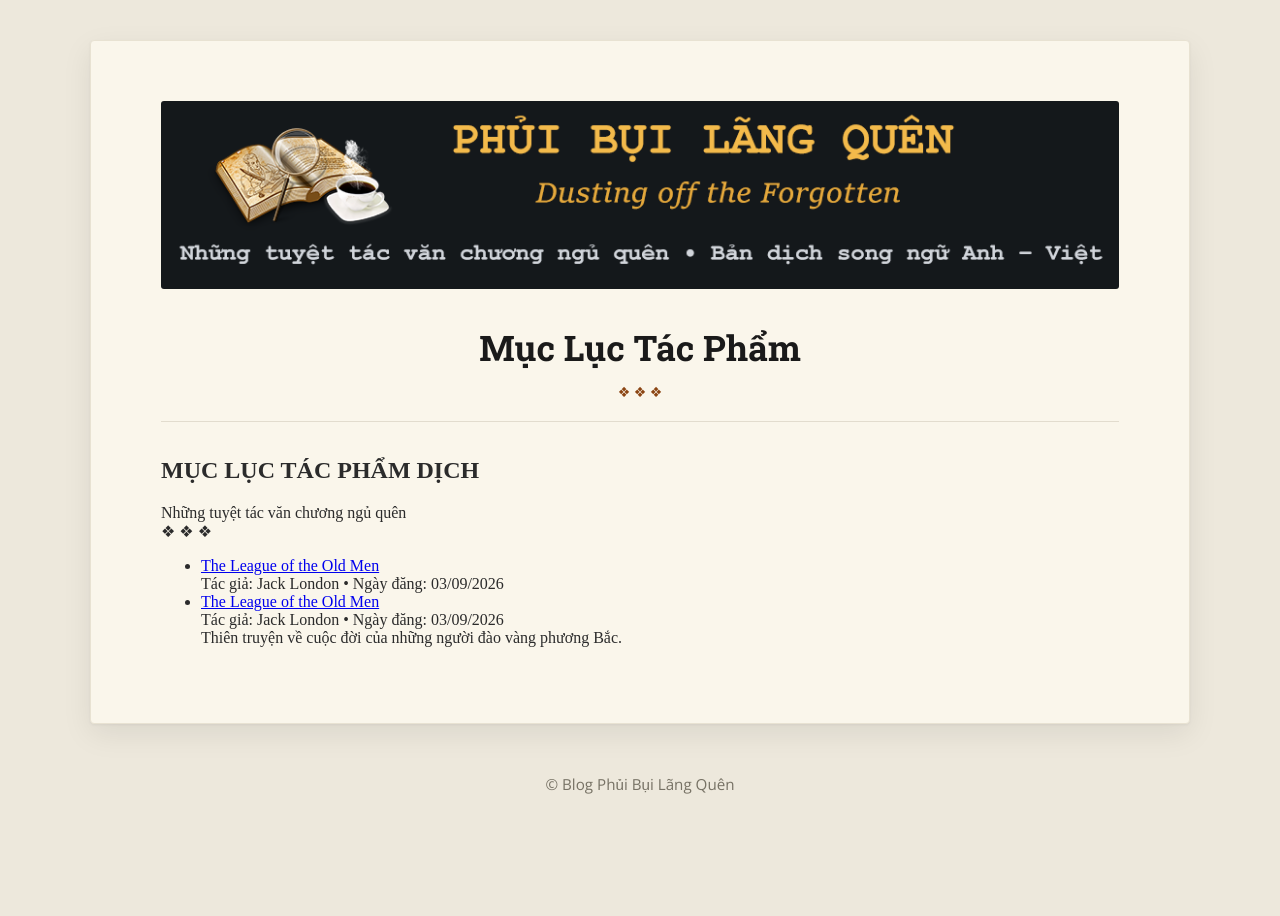
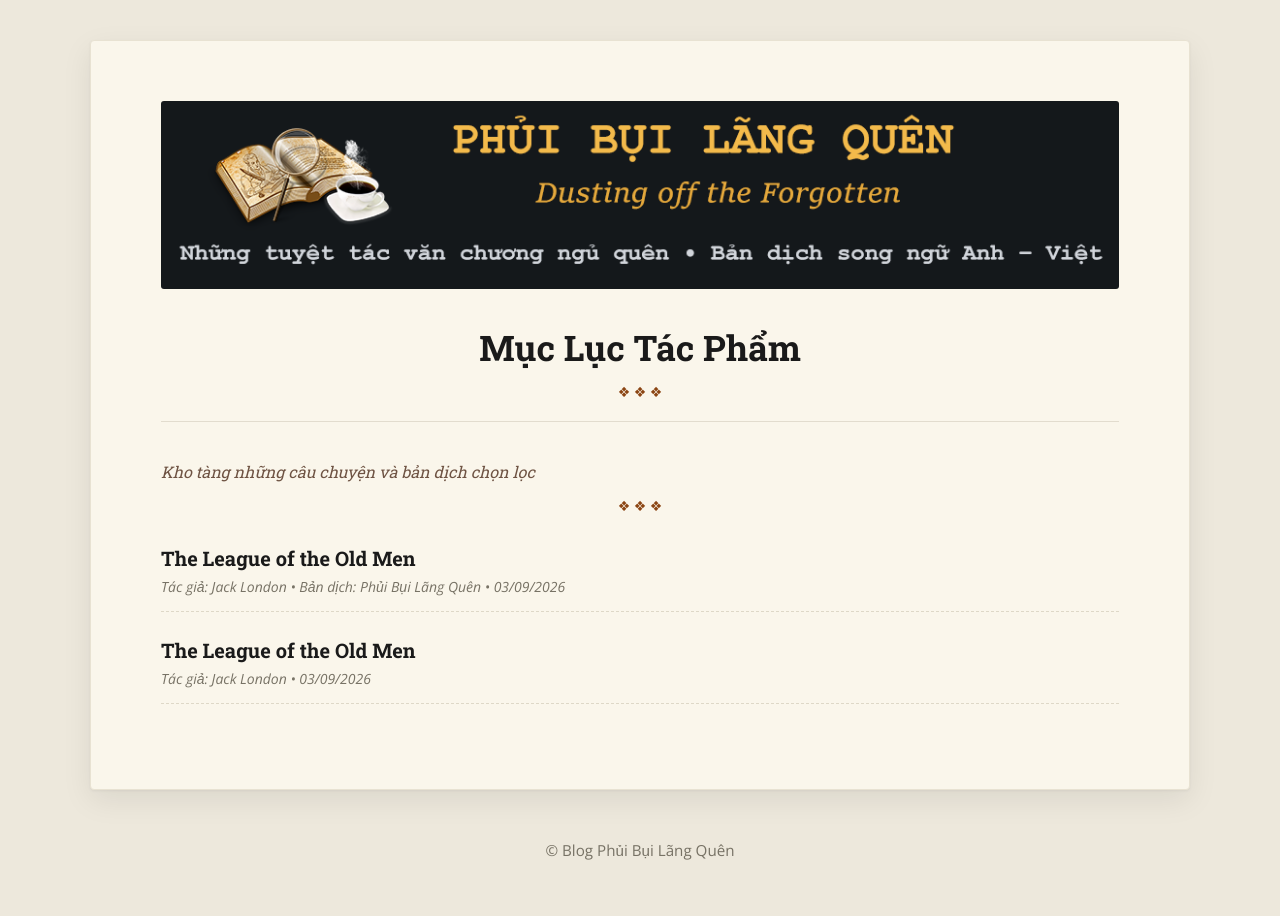
Before and after one commit to 72vietnam-ai/PhuiBuiLangQuen, a Jekyll site: the page built from index.html, in a window 1280 px wide. Built offline with Jekyll 4.4.1, drawn with Linux system fonts in a browser that asks for light colours.

Commit message:
Enhance index.html with book content section
Added a new section for book content and updated the layout for displaying posts.

```diff
--- a/index.html
+++ b/index.html
@@ -3,20 +3,34 @@ layout: default
 title: "Mục Lục Tác Phẩm"
 ---
 
-<h1>MỤC LỤC TÁC PHẨM DỊCH</h1>
-<div class="meta-info">Những tuyệt tác văn chương ngủ quên</div>
-<div class="divider">❖ ❖ ❖</div>
+<div class="book-content">
 
-<ul class="table-of-contents">
-  {% for post in site.posts %}
-    <li>
-      <a href="{{ post.url | relative_url }}">{{ post.title }}</a>
-      <div class="post-desc">
-        Tác giả: {{ post.author | default: "Khuyết danh" }} • Ngày đăng: {{ post.date | date: "%d/%m/%Y" }}
-        {% if post.description %}<br>{{ post.description }}{% endif %}
-      </div>
-    </li>
-  {% else %}
-    <li>Chưa có bài viết nào trong mục lục.</li>
-  {% endfor %}
-</ul>
+  <div style="text-align: center; margin-bottom: 30px;">
+    <p style="font-style: italic; color: #6e5343; font-size: 16px; margin-bottom: 10px;">
+      Kho tàng những câu chuyện và bản dịch chọn lọc
+    </p>
+    <div style="color: #8b4513; font-size: 14px;">❖ ❖ ❖</div>
+  </div>
+
+  <!-- VÒNG LẶP JEKYLL TỰ ĐỘNG LẤY TẤT CẢ BÀI VIẾT TRONG _POSTS -->
+  <ul style="list-style: none; padding: 0; margin: 0;">
+    {% for post in site.posts %}
+      <li style="margin-bottom: 25px; padding-bottom: 15px; border-bottom: 1px dashed #ded8c7;">
+
+        <!-- Tiêu đề bài viết kèm liên kết -->
+        <a href="{{ post.url | relative_url }}" style="text-decoration: none; color: #1a1a1a; font-size: 20px; font-weight: 700; display: block; margin-bottom: 6px;">
+          {{ post.title }}
+        </a>
+
+        <!-- Thông tin tác giả và ngày đăng -->
+        <div style="font-family: 'Open Sans', sans-serif; font-size: 14px; color: #777265; font-style: italic;">
+          {% if post.author %}Tác giả: {{ post.author }}{% endif %}
+          {% if post.translator %} • Bản dịch: {{ post.translator }}{% endif %}
+          <span> • {{ post.date | date: "%d/%m/%Y" }}</span>
+        </div>
+
+      </li>
+    {% endfor %}
+  </ul>
+
+</div>
```
